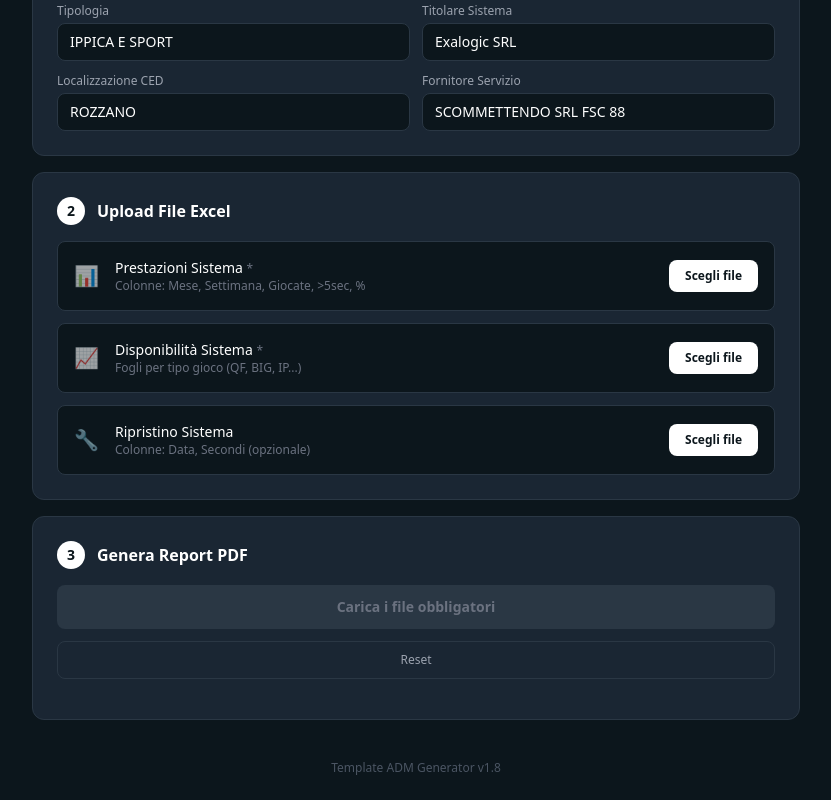
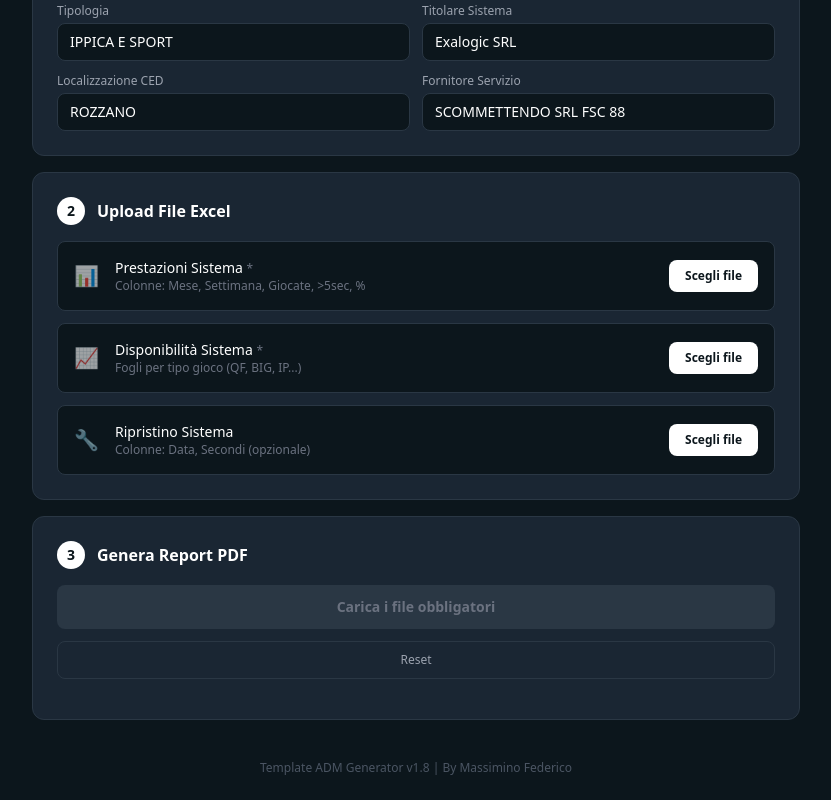
Before and after one commit to mfederico-web/adm-report-generator, a Next.js app: page / in a window 1280 px wide. Shown: the part 334-1134 px from the top of the page, without its empty margins (224-1055 px from the left). Built offline with nearby package versions, Linux system fonts and the light colour scheme.

Commit message:
Update page.js

```diff
--- a/src/app/page.js
+++ b/src/app/page.js
@@ -834,7 +834,7 @@
         </div>
 
         <div className="mt-10 text-center text-gray-600 text-xs">
-          <p>Template ADM Generator v1.8</p>
+          <p>Template ADM Generator v1.8 | By Massimino Federico</p>
         </div>
       </div>
     </div>
```
